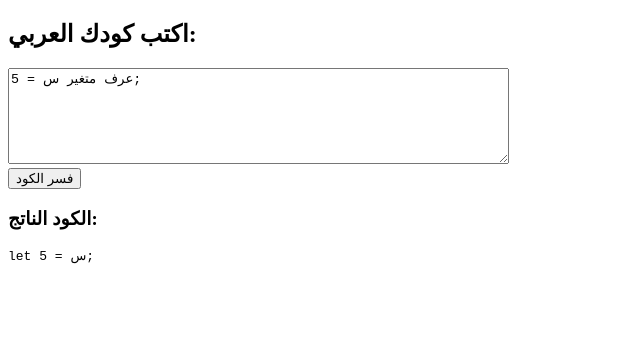
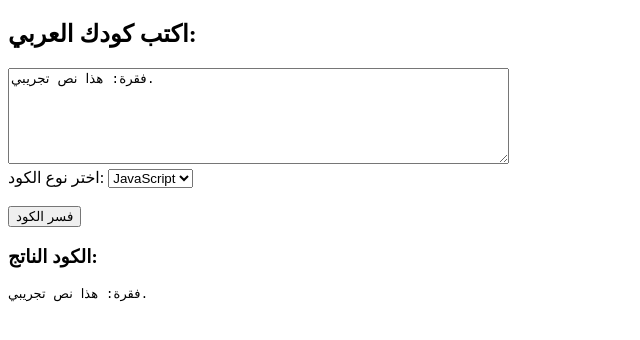
Before and after one commit to Afc4500q/V, a plain HTML site: page index.html in a window 1280 px wide. Both pictures are taken after a click on the button "فسر الكود". Shown: the whole page, without its empty margins (0-640 px from the left). Drawn offline with Linux system fonts and the light colour scheme.

Commit message:
Add files via upload

```diff
--- a/index.html
+++ b/index.html
@@ -2,12 +2,19 @@
 <html lang="ar">
 <head>
   <meta charset="UTF-8">
-  <title>مفسر برمجي عربي</title>
+  <title>مفسر برمجي عربي شامل</title>
 </head>
 <body>
   <h2>اكتب كودك العربي:</h2>
-  <textarea id="input" rows="6" cols="60">عرف متغير س = 5;</textarea>
+  <textarea id="input" rows="6" cols="60">فقرة: هذا نص تجريبي.</textarea>
   <br>
+  <label>اختر نوع الكود:</label>
+  <select id="language">
+    <option value="JavaScript">JavaScript</option>
+    <option value="HTML">HTML</option>
+    <option value="CSS">CSS</option>
+  </select>
+  <br><br>
   <button onclick="فسر()">فسر الكود</button>
 
   <h3>الكود الناتج:</h3>
@@ -20,7 +27,7 @@
     fetch('arabic_programming_dictionary.json')
       .then(response => response.json())
       .then(data => {
-        القاموس = data.JavaScript; // نستخدم فقط قاموس JavaScript الآن
+        القاموس = data; // نحمل كل الأقسام: JS, HTML, CSS
       })
       .catch(error => {
         console.error("فشل تحميل القاموس:", error);
@@ -28,12 +35,14 @@
 
     function فسر() {
       const input = document.getElementById("input").value;
+      const language = document.getElementById("language").value;
+      const القاموس_المختار = القاموس[language] || {};
       let الكود = input;
 
-      for (const [عربي, انجليزي] of Object.entries(القاموس)) {
+      for (const [عربي, انجليزي] of Object.entries(القاموس_المختار)) {
         const regex = new RegExp(عربي, 'g');
         if (Array.isArray(انجليزي)) {
-          الكود = الكود.replace(regex, انجليزي[0]); // نستخدم أول صيغة (مثل let)
+          الكود = الكود.replace(regex, انجليزي[0]);
         } else {
           الكود = الكود.replace(regex, انجليزي);
         }
```
